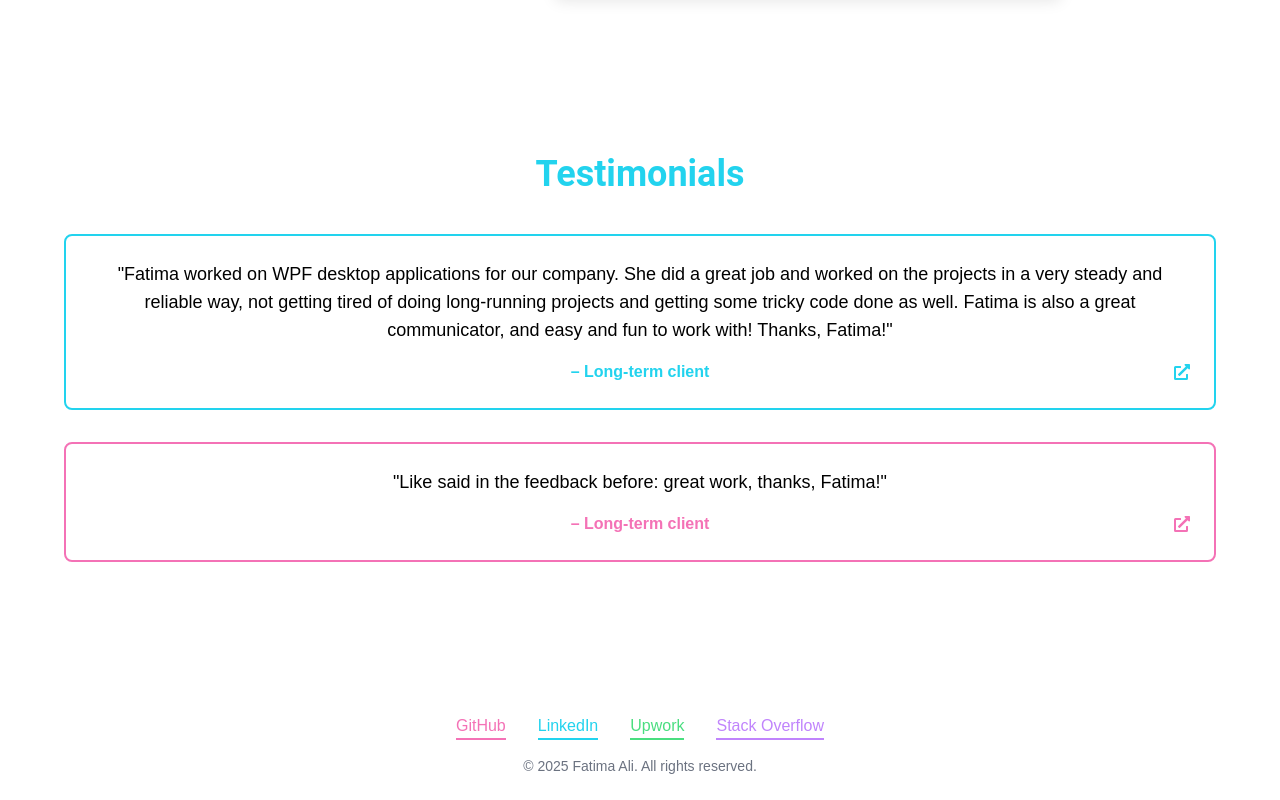
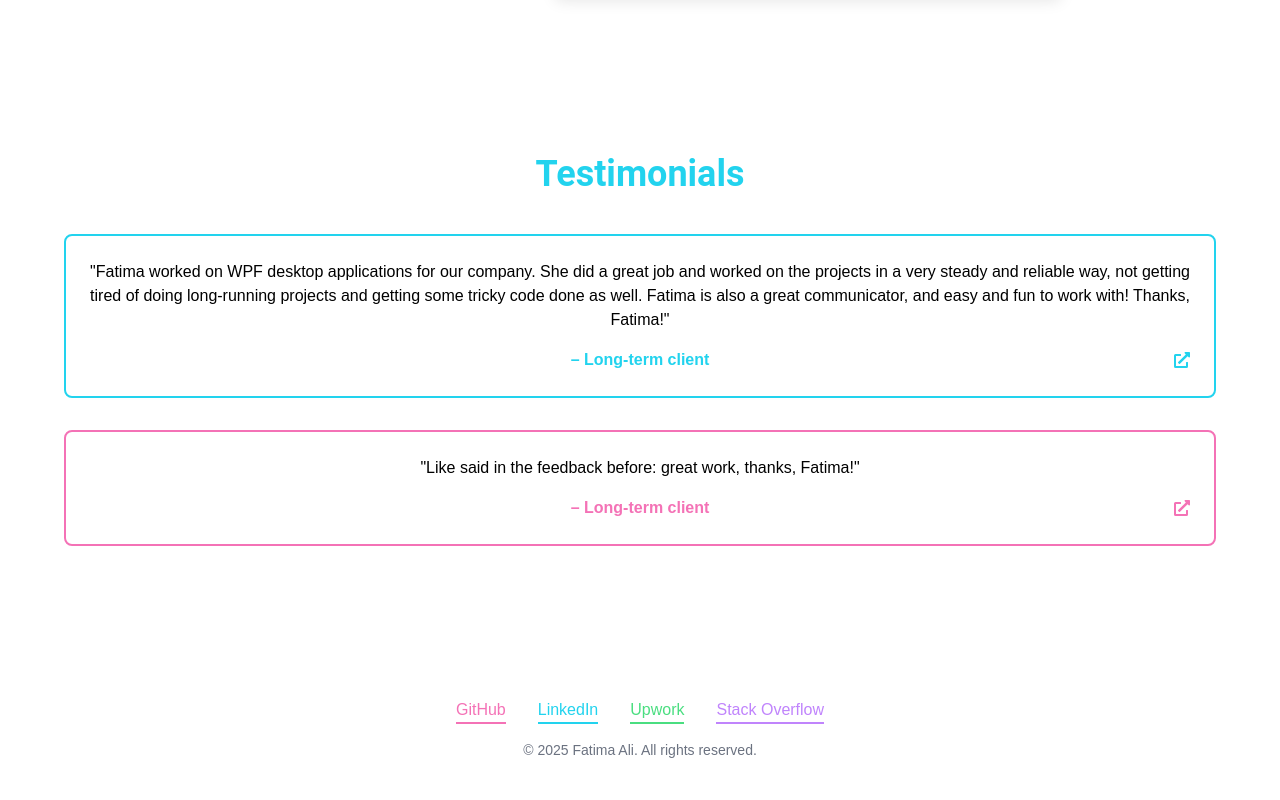
Before and after one commit to fatematahir10/Portfolio, a React (Vite) app: page / in a window 1280 px wide. Shown: the part 2977-3777 px from the top of the page. Built offline with nearby package versions, Linux system fonts and the light colour scheme.

Commit message:
more text size fixes

```diff
--- a/src/components/Testimonials.tsx
+++ b/src/components/Testimonials.tsx
@@ -10,7 +10,7 @@ const Testimonials: React.FC = () => {
 
         {/* Testimonial 1 */}
         <div className="border-2 border-cyan-400 p-6 rounded-lg relative">
-          <p className="text-lg">
+          <p className="text-base">
             "Fatima worked on WPF desktop applications for our company. She did a great job and worked on the projects in a very steady and reliable way, not getting tired of doing long-running projects and getting some tricky code done as well. Fatima is also a great communicator, and easy and fun to work with! Thanks, Fatima!"
           </p>
           <div className="mt-4 relative">
@@ -28,7 +28,7 @@ const Testimonials: React.FC = () => {
 
         {/* Testimonial 2 */}
         <div className="border-2 border-pink-400 p-6 rounded-lg relative">
-          <p className="text-lg">
+          <p className="text-base">
             "Like said in the feedback before: great work, thanks, Fatima!"
           </p>
           <div className="mt-4 relative">
```
